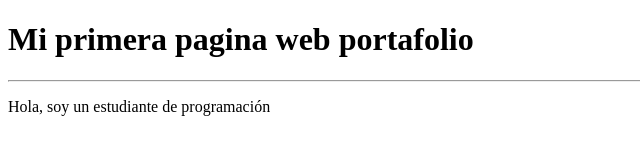
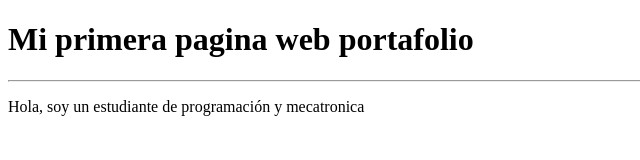
Before and after one commit to alejandromt14/Avengers, a plain HTML site: page Docs/index.html in a window 1280 px wide. Shown: the full height of the page, 0-640 px from the left. Drawn offline with Linux system fonts and the light colour scheme; files whose address does not match are found by name.

Commit message:
Docs -> docs

```diff
--- a/Docs/index.html
+++ b/Docs/index.html
@@ -8,7 +8,7 @@
 <body>
     <h1>Mi primera pagina web portafolio</h1>
     <hr>
-    <p>Hola, soy un estudiante de programación</p>
+    <p>Hola, soy un estudiante de programación y mecatronica</p>
     <script src="./js/app.js"></script>
 
 </body>
```
